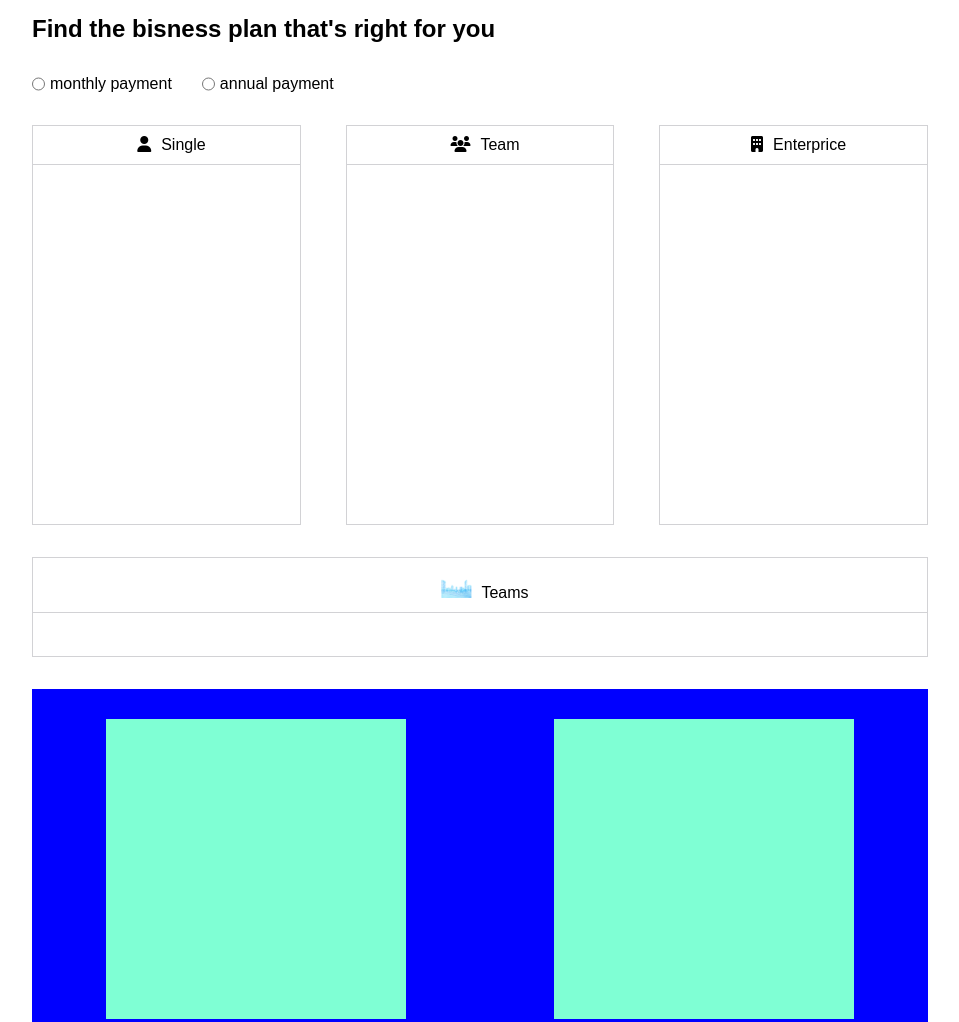
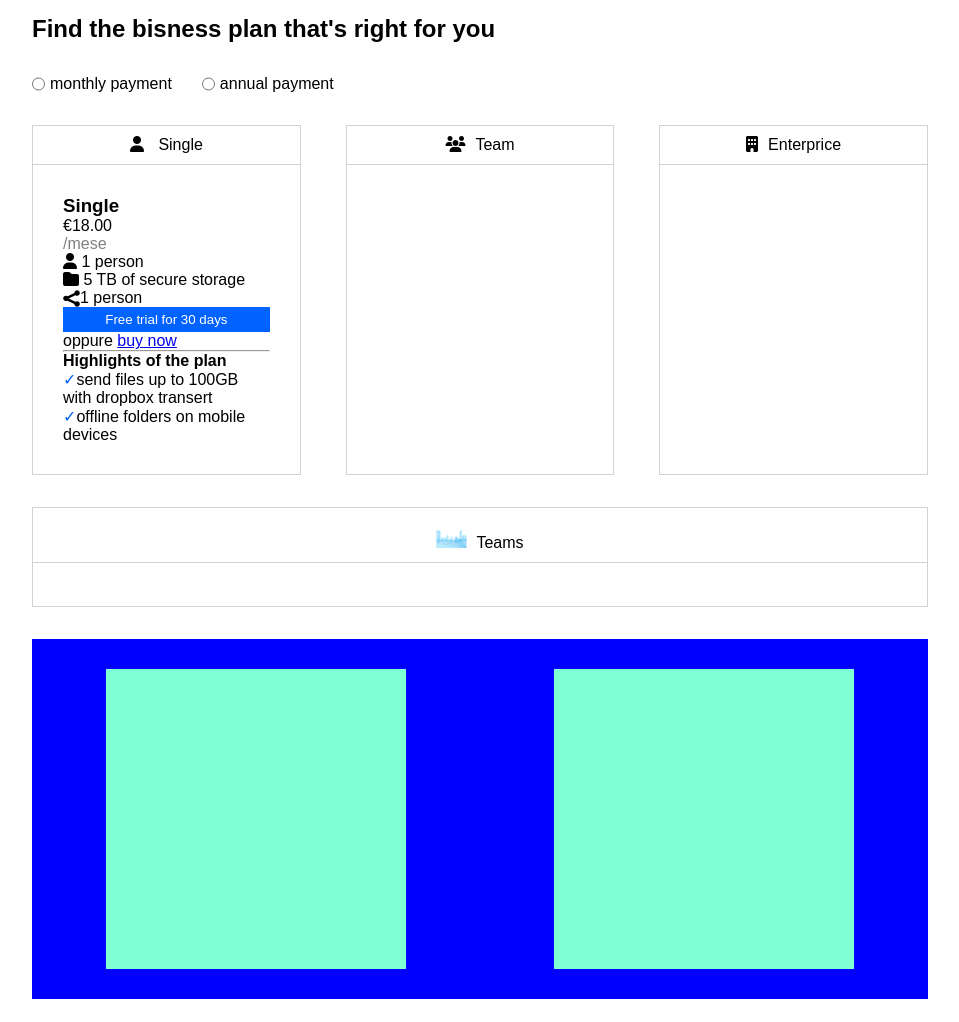
Before and after one commit to 1Pietro7D/htmlcss-dropbox, a plain HTML site: page index.html in a window 1280 px wide. Shown: the part 520-1542 px from the top of the page, without its empty margins (160-1119 px from the left). Drawn offline with Linux system fonts and the light colour scheme.

Commit message:
insert content for #shop column box

```diff
--- a/css/debug.css
+++ b/css/debug.css
@@ -7,14 +7,6 @@ p {
 /*** MAIN DEBUG **/
 
 /* shop */
-
-#tranne {
-  background-color: inherit;
-}
-#tranne > div {
-  width: 30%;
-  height: 400px;
-}
 
 #last-shop {
   height: 100px;
--- a/css/style.css
+++ b/css/style.css
@@ -16,10 +16,6 @@ ul {
   list-style-type: none;
 }
 
-a {
-  text-decoration: none;
-  color: black;
-}
 .b-blue {
   background-color: hsl(217deg 100% 50%);
   color: #fff;
@@ -48,10 +44,14 @@ a {
 /****** HEADER ******/
 
 header nav {
-  width: 100%;
   position: fixed; /* attenzione esce dal flusso, compromesso: dare un valore di altezza fisso e dare un margin top equivalente */
   padding: 10px 30px;
   background-color: #fff;
+  z-index: 1;
+}
+nav a {
+  text-decoration: none;
+  color: black;
 }
 header > nav > ul {
   column-gap: 30px;
@@ -100,7 +100,11 @@ header img[src="img/jumbo.png"] {
   margin-right: 30px;
   margin-left: 5px;
 }
-.border-grey {
+#column-box > .box-choice {
+  width: 30%;
+}
+
+.box-choice {
   border: 1px solid hsl(240deg 4% 83%);
 }
 #shop .user {
@@ -112,8 +116,24 @@ img[alt="Enterprice-team"] {
 }
 
 .user > div:first-child > *:first-child {
-  margin: 0 10px;
+  margin-right: 10px;
 }
+
+span.price:before {
+  content: "\20AC";
+}
+span.season {
+  color: grey;
+}
+img[src="img/share.svg"] {
+  width: 17px;
+}
+
+.highlights-plan li::before {
+  content: "\2713";
+  color: hsl(217deg 100% 50%);
+}
+
 /*** /SHOP section ***/
 
 /*** PARTNER section ***/
--- a/css/utilities.css
+++ b/css/utilities.css
@@ -53,6 +53,9 @@
   left: 50%;
   transform: translateX(-50%);
 }
+.pad-30px {
+  padding: 30px;
+}
 .green {
   color: rgb(3, 202, 3);
 }
--- a/index.html
+++ b/index.html
@@ -115,39 +115,96 @@
           </div>
           <!-- /container payment choice -->
 
-          <div class="flex j-between" id="tranne">
-            <div class="flex column border-grey">
+
+          <!-- Column-box for three element-->
+          <div class="flex j-between" id="column-box">
+
+            <!-- first column -->
+
+            <div class="flex column box-choice">
               <div class="user" id="us-single">
                 <div class="position-center-x inline">
-                  <i class="fa-solid fa-user"></i><span>Single</span>
+                  <i class="fa-solid fa-user"></i>
+                  <span>Single</span>
+                </div>
+              </div>
+              <div class="flex column pad-30px">
+                <h3>Single</h3>
+                <span class="price">18.00</span>
+                <span class="season">/mese</span>
+
+                <!-- benefits list-->
+                <ul>
+                  <li>
+                    <i class="fa-solid fa-user"></i>
+                    <span>1 person</span>
+                  </li>
+                  <li>
+                    <i class="fa-solid fa-folder"></i>
+                    <span>5 TB of secure storage</span>
+                  </li>
+                  <li>
+
+                  <div class="flex al-center">
+                    <img src="img/share.svg" alt=""></i>
+                    <span>1 person</span>
+                  </div>
+                  </li>
+                </ul>
+                 <!-- benefits list-->
+                <button class="but b-blue">Free trial for 30 days</button>
+                <span>oppure <a href="#">buy now</a></span>
+                <hr>
+                <div class="highlights-plan">
+                  <h4>Highlights of the plan</h4>
+                  <ul>
+                    <li>send files up to 100GB with dropbox transert</li>
+                    <li>offline folders on mobile devices</li>
+                  </ul>
                 </div>
               </div>
             </div>
-            <div class="flex column border-grey">
+            <!-- first column -->
+
+            <!-- second column -->
+
+            <div class="flex column box-choice">
               <div class="user" id="us-team">
                 <div class="position-center-x inline">
                   <i class="fa-solid fa-users"></i><span>Team</span>
                 </div>
               </div>
             </div>
-            <div class="flex column border-grey">
+
+            <!-- /second column -->
+
+            <!-- third column -->
+
+            <div class="flex column box-choice">
               <div class="user" id="us-enterprice">
                 <div class="position-center-x inline">
                   <i class="fa-solid fa-building"></i><span>Enterprice</span>
                 </div>
               </div>
             </div>
+
+            <!-- /third column -->
+
           </div>
-          <div class="flex column border-grey" id="last-shop">
+
+           <!-- /Column-box for three element-->
+
+          <div class="flex column box-choice" id="last-shop">
             <div class="user" id="us-single">
               <div class="position-center-x inline">
                 <img
-                  src="img\—Pngtree—blue building 5g light effect_6444254.png"
+                  src="img/—Pngtree—blue building 5g light effect_6444254.png"
                   alt="Enterprice-team"
                 /><span>Teams</span>
               </div>
             </div>
           </div>
+
         </section>
 
         <!-- /SHOP -->
```
Also changed, not shown: img/share.svg (added).
